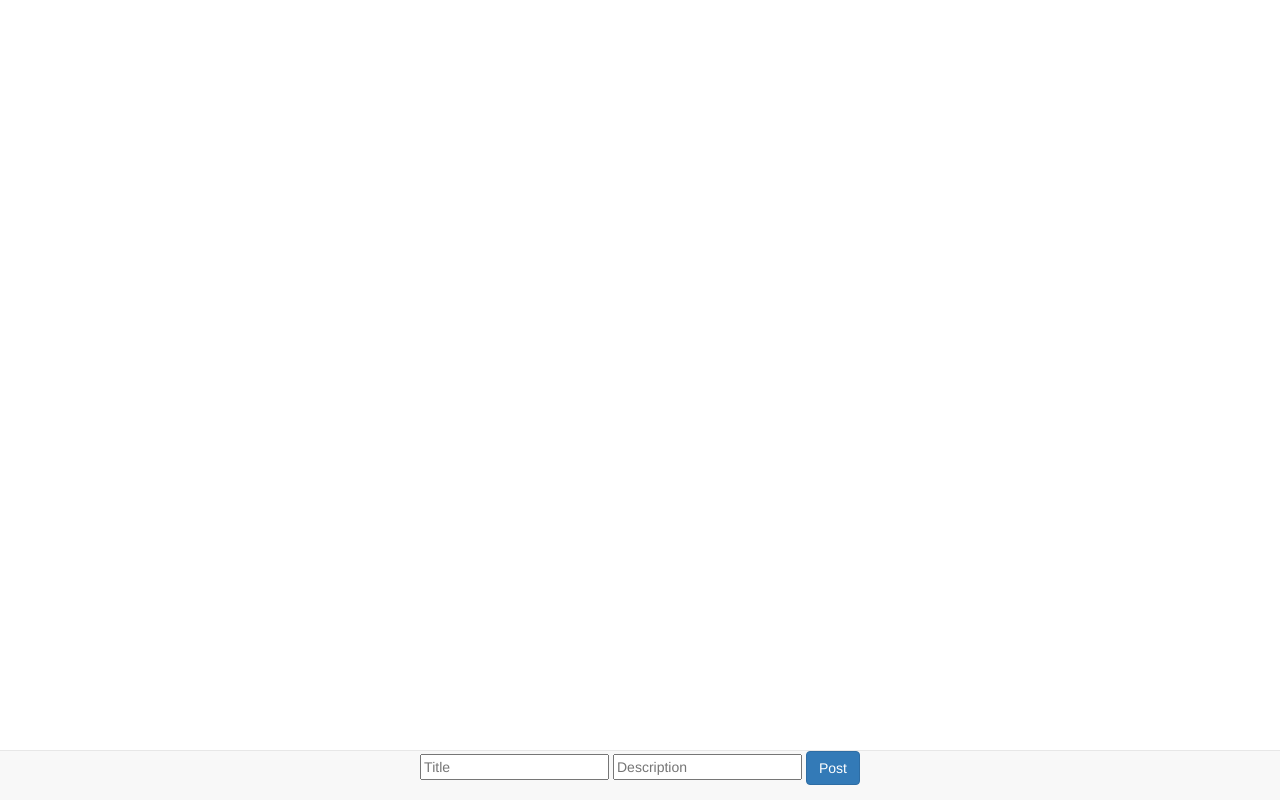
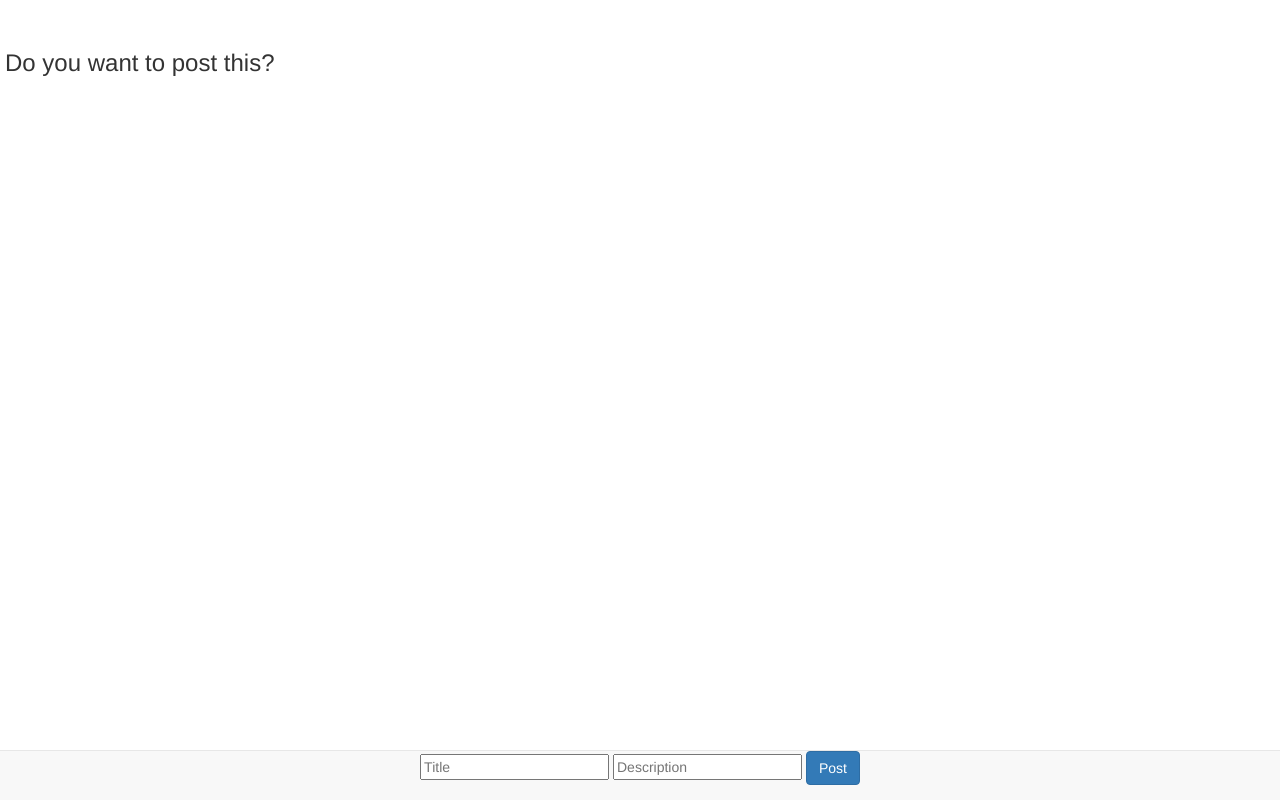
Before and after one commit to VEsolutions/Tellus, a website: page client/views/index.html in a window 1280 px wide. Drawn offline with nearby package versions, Linux system fonts and the light colour scheme; some packages are replaced by stand-ins of ours; no server answers; files whose address does not match are found by name.

Commit message:
started working on modal box

```diff
--- a/client/views/index.html
+++ b/client/views/index.html
@@ -6,7 +6,7 @@
     <title>Tellus about your meal</title>
 </head>
 <body ng-controller="itemsController as itemCtrl">
-
+<div id="page-wrap">
     <nav class="navbar navbar-default navbar-fixed-bottom">
         <div class="container-fluid">
         <!-- Brand and toggle get grouped for better mobile display -->
@@ -32,12 +32,11 @@
     		</div>
     	</div>
     </div>
+</div>
 
-
-
-
-
-
+<div id="modal">
+    <h3>Do you want to post this?</h3>
+</div>
 
     <script src="/bower/angular/angular.js"></script>
     <script src="//ajax.googleapis.com/ajax/libs/angularjs/1.4.5/angular-animate.js"></script>
```
Lines whose indentation alone changed are shown as unchanged.
